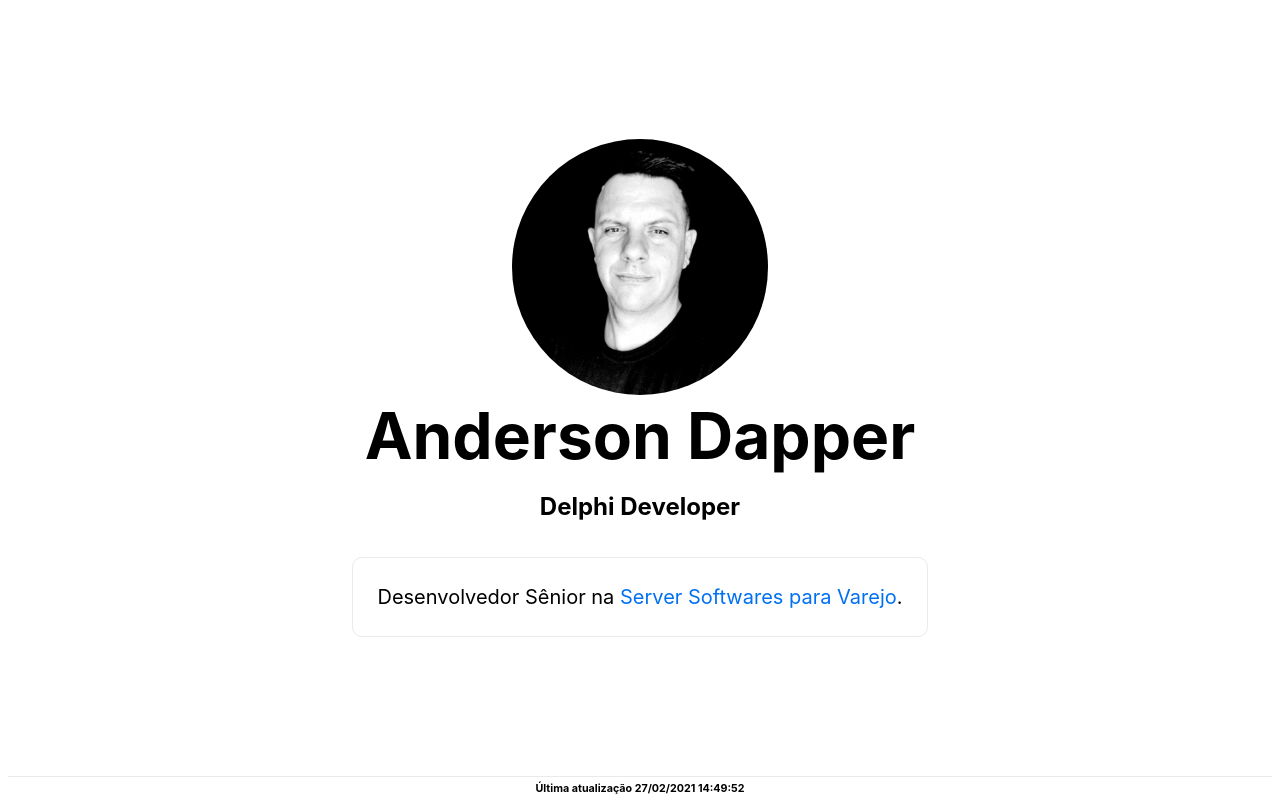
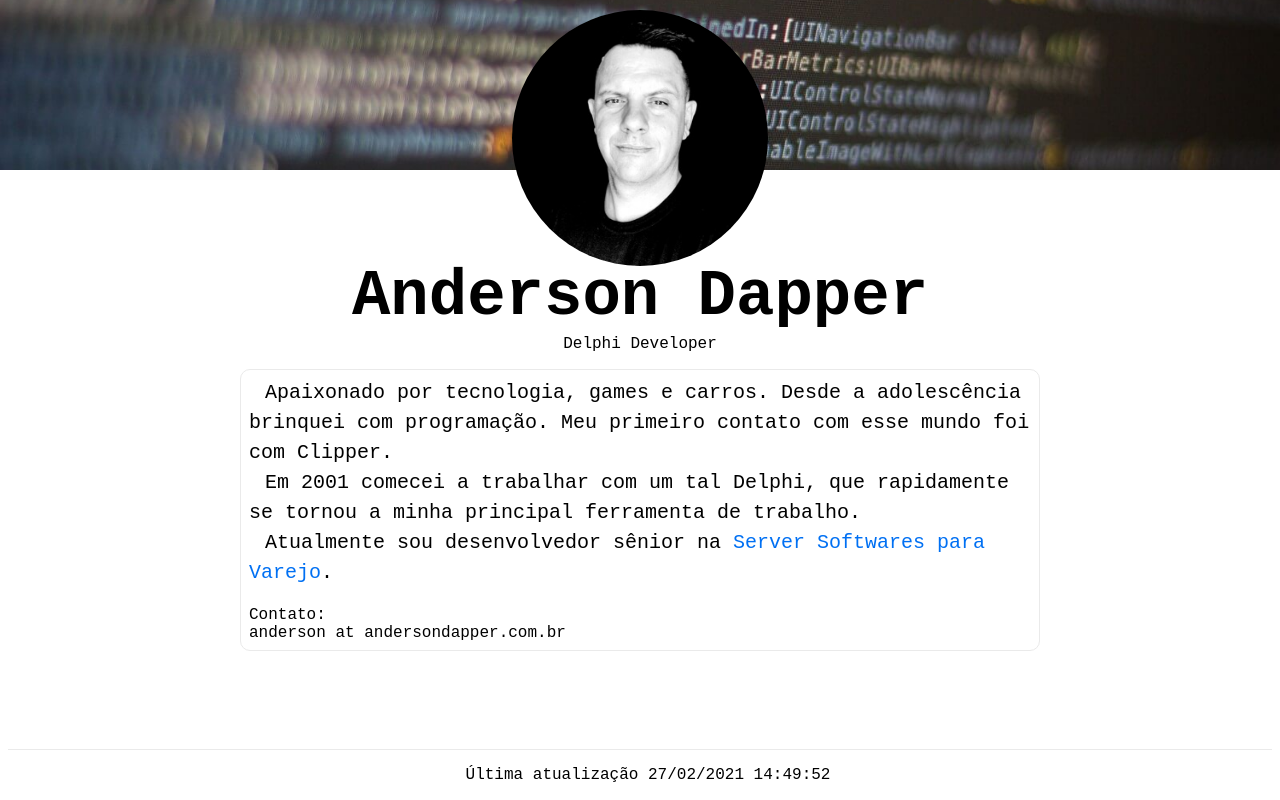
Before and after one commit to toppermitz/andersondapper, a Next.js app: page / in a window 1280 px wide. Built offline with nearby package versions, Linux system fonts and the light colour scheme.

Commit message:
Atualizacao geral

```diff
--- a/components/footer.js
+++ b/components/footer.js
@@ -3,7 +3,7 @@ import styles from '../styles/Home.module.css'
 
 export default function Footer({dateString}){
   return (<footer className={styles.footer}>
-            <div><h6>Última atualização {dateString}</h6></div>
+            <div><p>Última atualização {dateString}</p></div>
             {/*<div><a
                   href="https://vercel.com?utm_source=create-next-app&utm_medium=default-template&utm_campaign=create-next-app"
                   target="_blank"
--- a/components/layout.js
+++ b/components/layout.js
@@ -40,15 +40,17 @@ export default function Layout({ children,
 
 
       <main className={styles.main}>
-        <div className="App">
+        <div className={styles.Quadro}></div>
+        <div className={styles.App}>
           <Image src='/profile_300.jpg' width={256} height={256} className={styles.borderCircle}/>
         </div>
         <h1 className={styles.title}>
           Anderson Dapper
         </h1>
-        <h2 className={styles.h2}>
+        <div className={styles.h2}>
           Delphi Developer
-        </h2>
+        </div>
+
         <div className={styles.grid}>
           {children}
         </div>
--- a/pages/index.js
+++ b/pages/index.js
@@ -6,7 +6,13 @@ import moment from 'moment'
 export default function Home({lastUpdate}) {
   return (
     <Layout dataString={lastUpdate}>
-      <div className={styles.card}><p>Desenvolvedor Sênior na <a href="https://serverinfo.com.br/">Server Softwares para Varejo</a>.</p></div>
+      <div className={styles.card}>
+        <p>Apaixonado por tecnologia, games e carros. Desde a adolescência brinquei com programação. Meu primeiro contato com esse mundo foi com Clipper.</p>
+        <p>Em 2001 comecei a trabalhar com um tal Delphi, que rapidamente se tornou a minha principal ferramenta de trabalho.</p>
+        <p>Atualmente sou desenvolvedor sênior na <a href="https://serverinfo.com.br/">Server Softwares para Varejo</a>.</p>
+        <br />
+        <div>Contato:<br />anderson at andersondapper.com.br</div>
+        </div>
     </Layout>
   )
 }
--- a/styles/Home.module.css
+++ b/styles/Home.module.css
@@ -5,20 +5,21 @@
   flex-direction: column;
   justify-content: center;
   align-items: center;
+  overflow: auto;
 }
 
 .main {
-  padding: 2rem 0;
+  /*padding: 2rem 0;*/
   flex: 1;
   display: flex;
   flex-direction: column;
-  justify-content: center;
+  justify-content: flex-start;
   align-items: center;
 }
 
 .footer {
   width: 100%;
-  /*height: 45px;*/
+  margin-top: 10px;
   border-top: 1px solid #eaeaea;
   display: inline-grid;
   justify-content: center;
@@ -87,7 +88,7 @@
 .card {
   /*margin: 1rem;
   flex-basis: 45%;*/
-  padding: 1.5rem;
+  padding: 0.5rem;
   text-align: left;
   color: inherit;
   text-decoration: none;
@@ -113,6 +114,7 @@
   margin: 0;
   font-size: 1.25rem;
   line-height: 1.5;
+
 }
 
 .logo {
@@ -128,4 +130,33 @@
     width: 100%;
     flex-direction: column;
   }
+  .footer {
+    height: 22px;
+  }
+  .footer div p {
+    margin: 0px;
+    font-size: x-small;
+    margin-block: unset;
+    margin-inline: unset;
+    display: table-row;
+  }
 }
+.Quadro {
+  background-color: #000;
+    width: 100vw;
+    height: 170px;
+    position: absolute;
+    top: 0px;
+    background-image: url('/background.jpg');
+    background-position: left;
+    background-repeat: no-repeat;
+    background-size: cover;
+}
+.App{
+  position: relative;
+  top: 10px;
+}
+
+.App::after{
+  content: '';
+}
--- a/styles/globals.css
+++ b/styles/globals.css
@@ -2,7 +2,7 @@ html,
 body {
   padding: 0;
   margin: 0;
-  font-family: -apple-system, BlinkMacSystemFont, Segoe UI, Roboto, Oxygen,
+  font-family: monospace, Roboto, Segoe UI, -apple-system, BlinkMacSystemFont, Oxygen,
     Ubuntu, Cantarell, Fira Sans, Droid Sans, Helvetica Neue, sans-serif;
 }
 
@@ -14,3 +14,8 @@ a {
 * {
   box-sizing: border-box;
 }
+
+p {
+  text-indent: 1rem;
+  text-overflow: ellipsis;
+}
```
Also changed, not shown: public/background.jpg (added).
